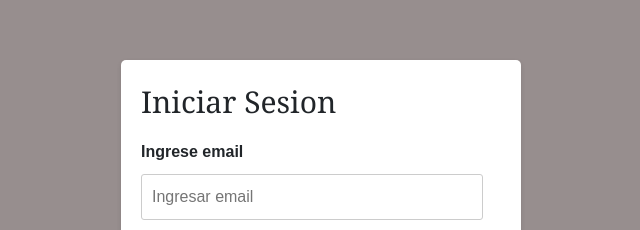
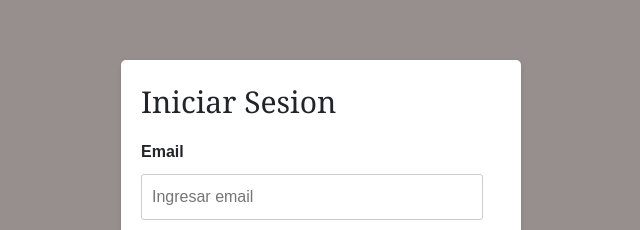
Before and after one commit to vazqueznahuel/Clementina, a React (Create React App) app: page / in a window 1280 px wide. Shown: the part 388-618 px from the top of the page, without its empty margins (319-959 px from the left). Built offline with nearby package versions, Linux system fonts and the light colour scheme; no server answers.

Commit message:
Cambiando label de email

```diff
--- a/src/components/login/login.jsx
+++ b/src/components/login/login.jsx
@@ -71,7 +71,7 @@ function Login(props) {
 
         <form onSubmit={functAutenticacion}>
 
-          <Label className="info-label" infoLabel="Ingrese email"/>
+          <Label className="info-label" infoLabel="Email"/>
           <input className='input-field' type='text' placeholder='Ingresar email' id='email'/>
 
           <Label className="info-label" infoLabel="Contraseña"/>
```
